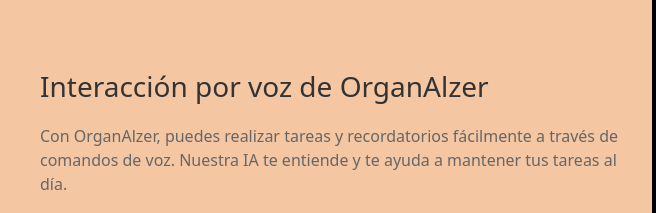
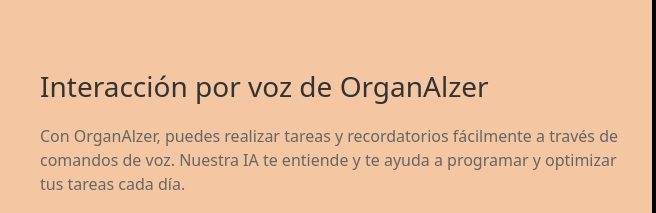
Before and after one commit to SI385-2302-SS41-G2/Trabajo_Final_Grupo02, a plain HTML site: page Index.html in a window 1280 px wide. Shown: the part 3700-3913 px from the top of the page, 0-656 px from the left. Drawn offline with nearby package versions, Linux system fonts and the light colour scheme.

Commit message:
actu1
actualizacio1

```diff
--- a/Index.html
+++ b/Index.html
@@ -149,7 +149,7 @@
     <div class="row align-items-center">
         <div class="col-md-6">
             <h2>Interacción por voz de OrganAlzer</h2>
-            <p>Con OrganAlzer, puedes realizar tareas y recordatorios fácilmente a través de comandos de voz. Nuestra IA te entiende y te ayuda a mantener tus tareas al día.</p>
+            <p>Con OrganAlzer, puedes realizar tareas y recordatorios fácilmente a través de comandos de voz. Nuestra IA te entiende y te ayuda a programar y optimizar tus tareas cada día.</p>
             <p>Simplemente habla y deja que OrganAlzer se encargue del resto. ¡Haz tu vida más fácil y eficiente!</p>
         </div>
         <div class="col-md-6">
```
